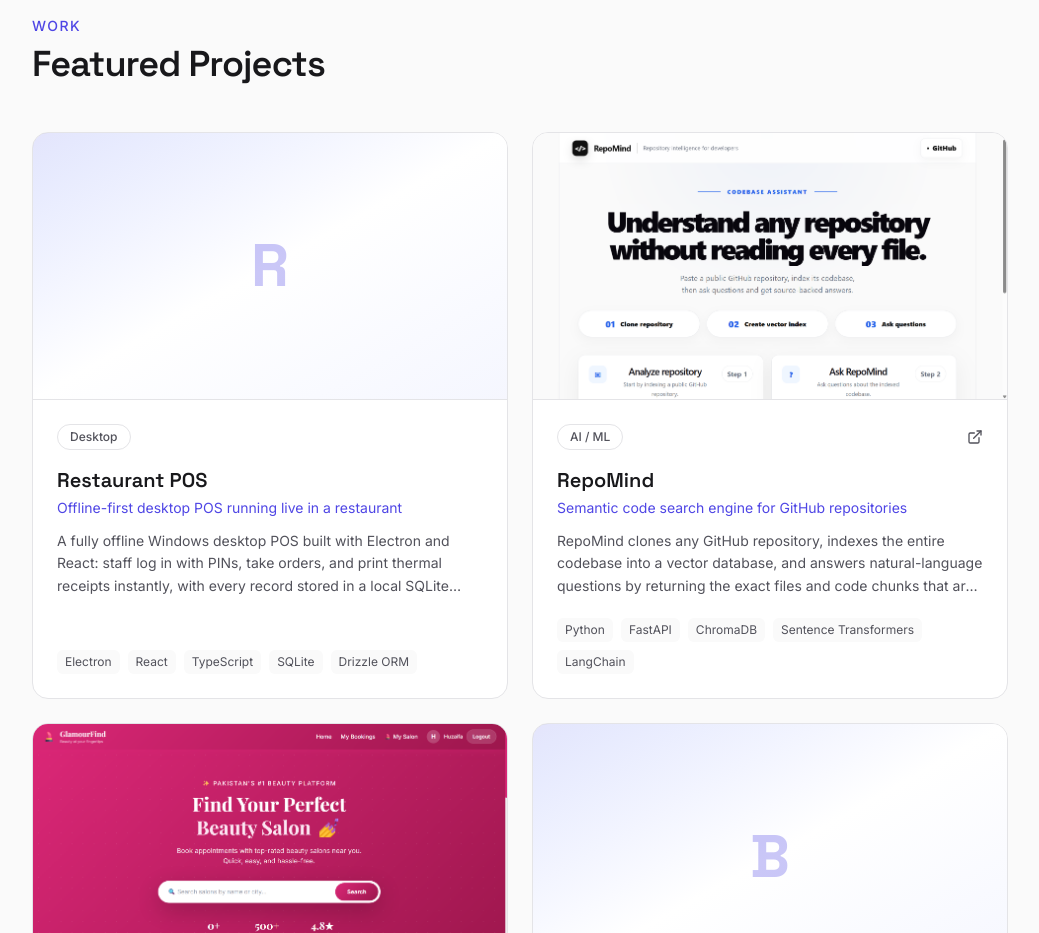
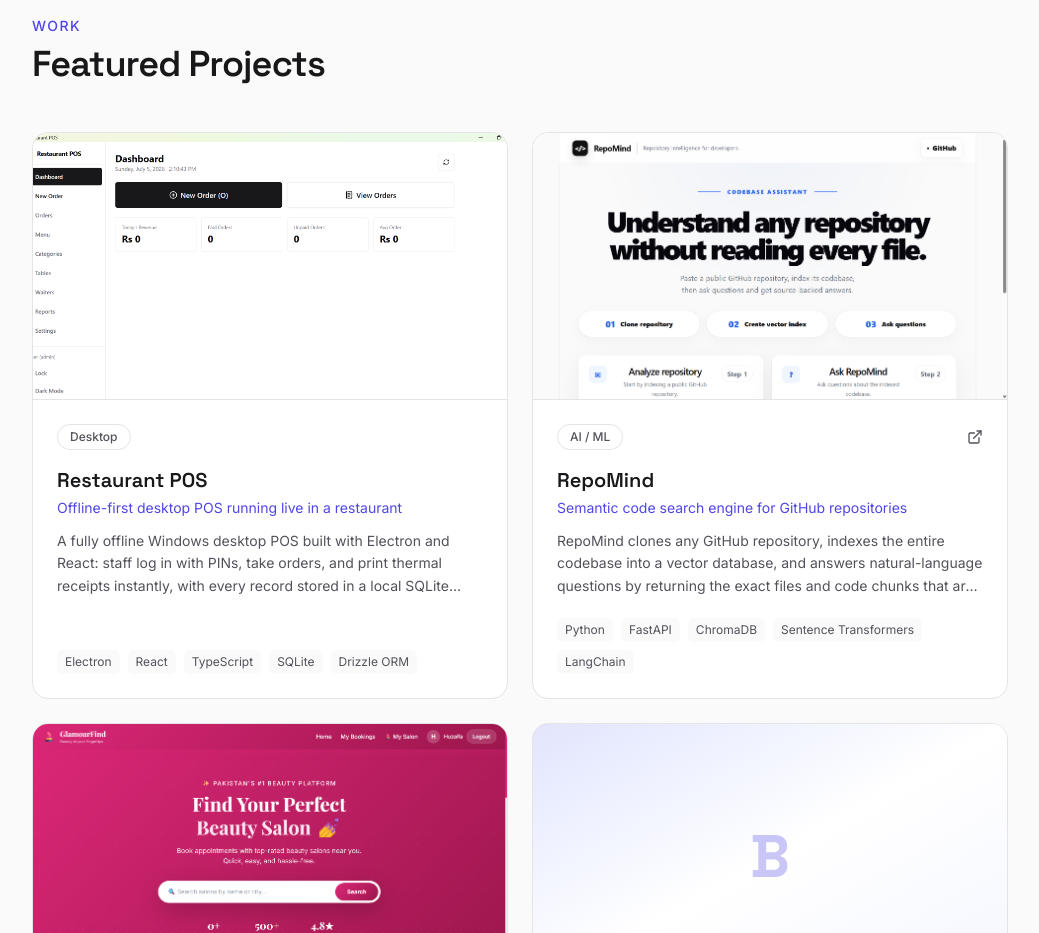
Before and after one commit to Okasha-Chaudhry/portfolio, a Next.js app: page / in a window 1280 px wide. Shown: the part 880-1813 px from the top of the page, without its empty margins (120-1159 px from the left). Built offline with nearby package versions, Linux system fonts and the light colour scheme.

Commit message:
feat: add restaurant POS screenshot

```diff
--- a/src/data/projects.ts
+++ b/src/data/projects.ts
@@ -13,6 +13,7 @@
     architecture:
       "Electron desktop shell with a React 19 + TypeScript frontend. Local SQLite database through better-sqlite3 with Drizzle ORM for type-safe queries. ESC/POS thermal receipt printing over USB, PIN-based staff authentication, and a device-locked licensing system built on HMAC-SHA256 machine signatures.",
     technologies: ["Electron", "React", "TypeScript", "SQLite", "Drizzle ORM", "Node.js"],
+    imageUrl: "/projects/restaurant-pos.png",
     features: [
       "Complete order and billing workflow designed for fast-food speed",
       "Instant thermal receipt printing (ESC/POS over USB)",
```
